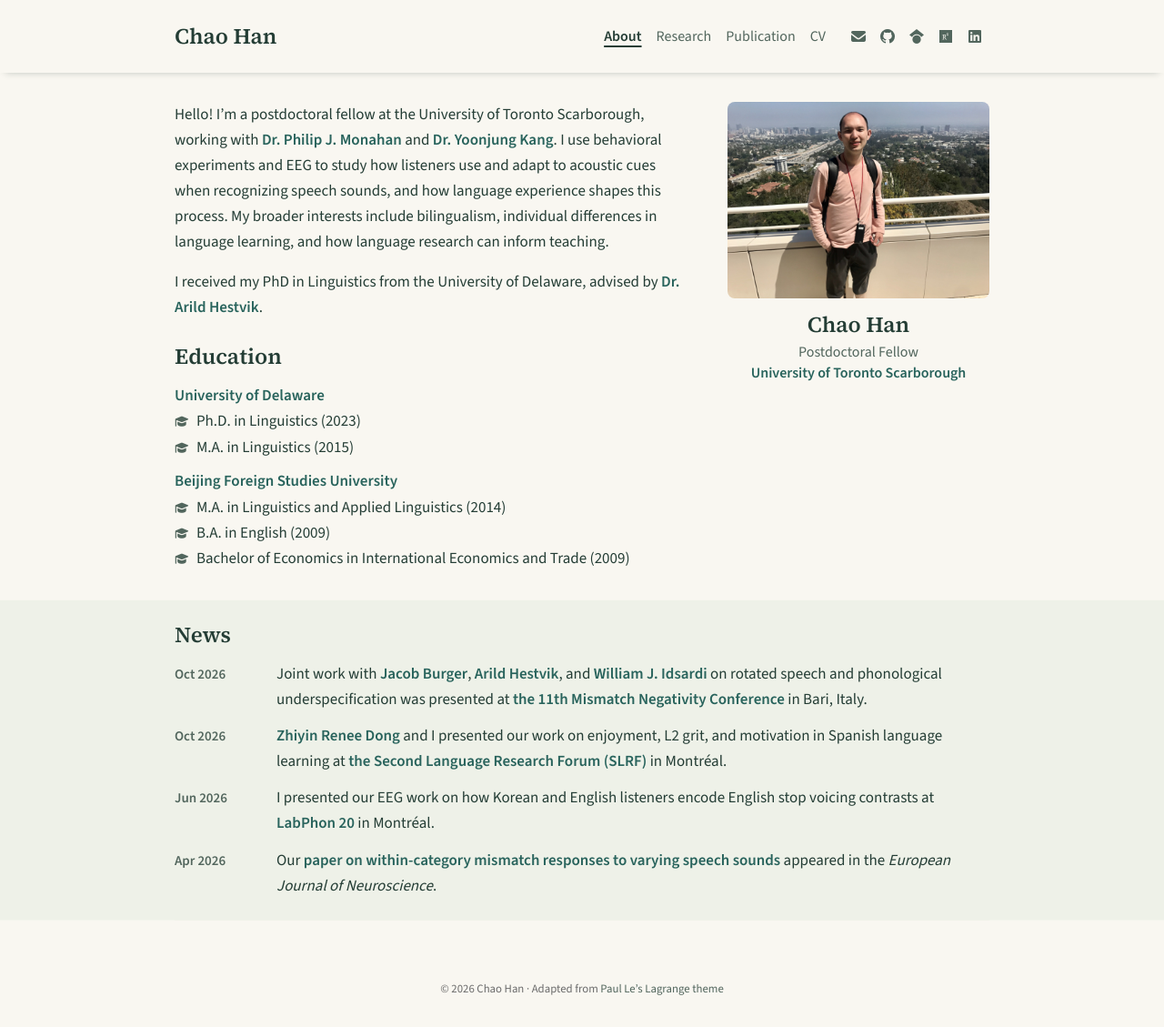
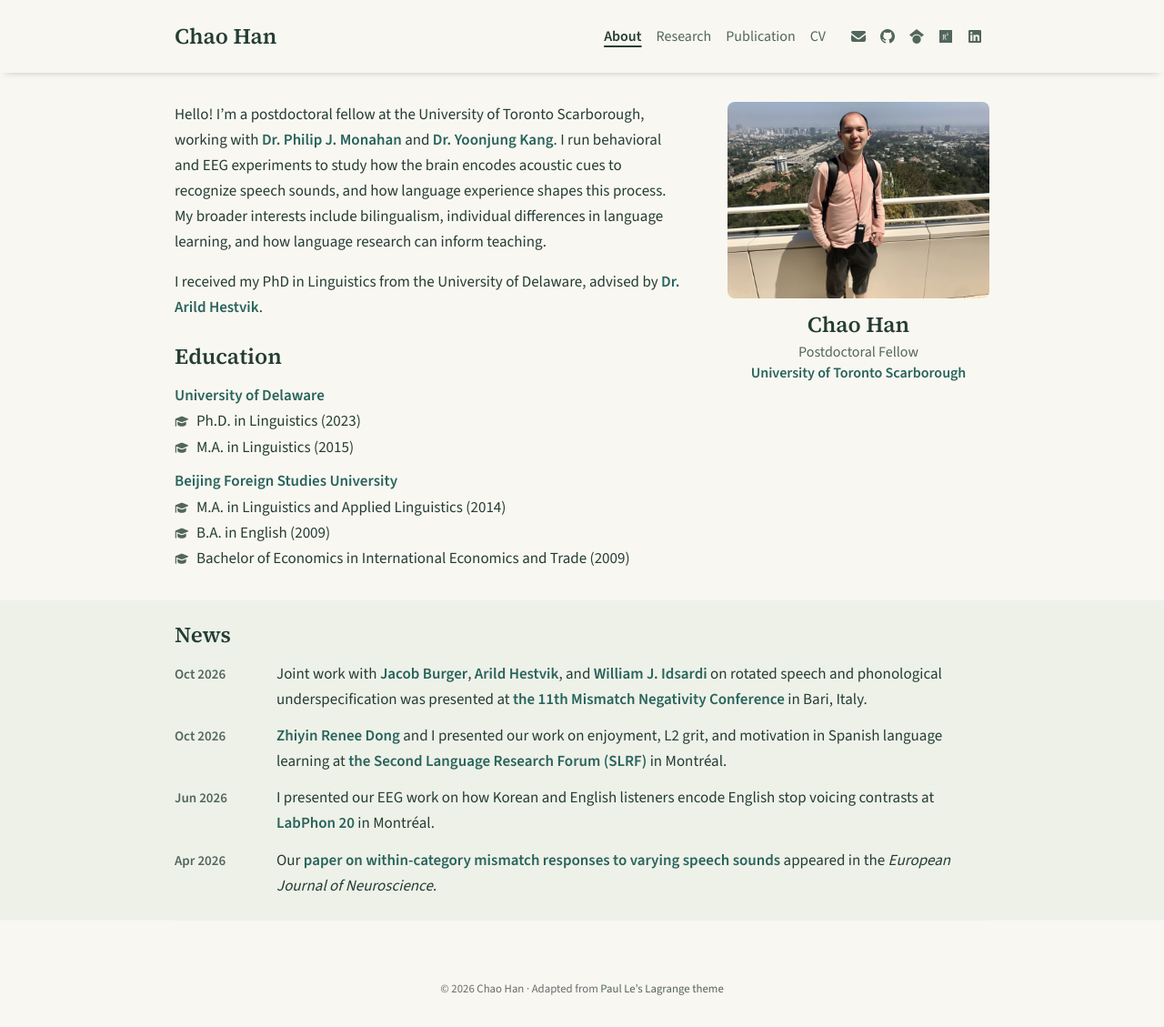
Before and after one commit to chaohanch/chaohanch.github.io, a Jekyll site: the page built from index.html, in a window 1280 px wide and 1129 px high. Shown: the whole window at 91% size. Built offline with Jekyll 4.4.1, drawn with Linux system fonts in a browser that asks for light colours; nearby versions of some CDN libraries; a style sheet for code colours, icons or effects is not loaded.

Commit message:
Update about-content.md

```diff
--- a/_includes/about-content.md
+++ b/_includes/about-content.md
@@ -1,7 +1,7 @@
 <div class="about-intro" markdown="1">
 <div markdown="1">
 
-Hello! I'm a postdoctoral fellow at the University of Toronto Scarborough, working with [Dr. Philip J. Monahan](https://phijomo.github.io/) and [Dr. Yoonjung Kang](https://www.yoonjungkang.com/). I use behavioral experiments and EEG to study how listeners use and adapt to acoustic cues when recognizing speech sounds, and how language experience shapes this process. My broader interests include bilingualism, individual differences in language learning, and how language research can inform teaching.
+Hello! I'm a postdoctoral fellow at the University of Toronto Scarborough, working with [Dr. Philip J. Monahan](https://phijomo.github.io/) and [Dr. Yoonjung Kang](https://www.yoonjungkang.com/). I run behavioral and EEG experiments to study how the brain encodes acoustic cues to recognize speech sounds, and how language experience shapes this process. My broader interests include bilingualism, individual differences in language learning, and how language research can inform teaching.
 
 I received my PhD in Linguistics from the University of Delaware, advised by [Dr. Arild Hestvik](https://udel.edu/~hestvik/).
 
```
